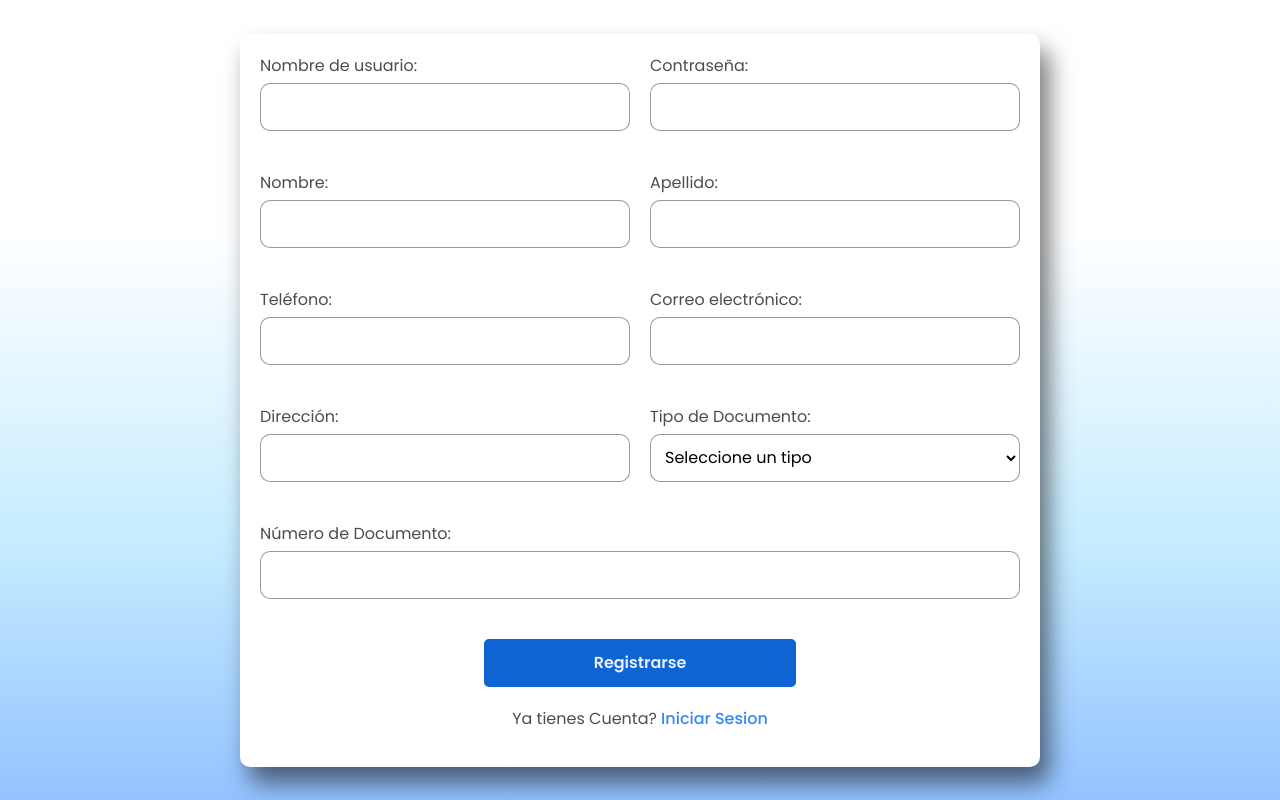
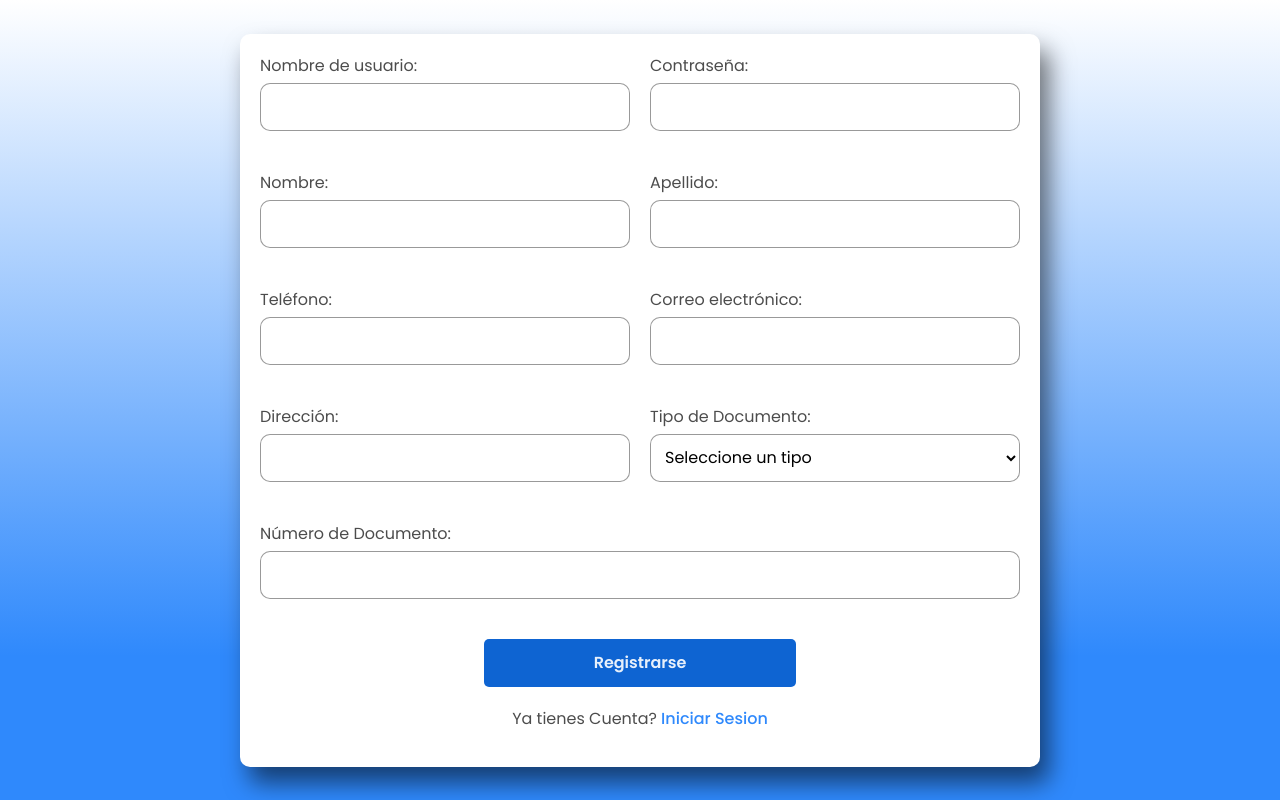
Before and after one commit to wanfrev/nodeJS-sistemaMedico, a React (Vite) app in the folder Frontend/: page /register in a window 1280 px wide. Built offline with nearby package versions, Linux system fonts and the light colour scheme.

Commit message:
Otro cambio

```diff
--- a/Frontend/src/auth/pages/RegisterPage.css
+++ b/Frontend/src/auth/pages/RegisterPage.css
@@ -3,25 +3,8 @@
   justify-content: center;
   align-items: center;
   height: 100vh;
-  background: rgb(148, 194, 255);
-  background: -moz-linear-gradient(
-    0deg,
-    rgba(148, 194, 255, 1) 0%,
-    rgba(197, 236, 255, 1) 32%,
-    rgba(255, 255, 255, 0.9875985794708508) 71%
-  );
-  background: -webkit-linear-gradient(
-    0deg,
-    rgba(148, 194, 255, 1) 0%,
-    rgba(197, 236, 255, 1) 32%,
-    rgba(255, 255, 255, 0.9875985794708508) 71%
-  );
-  background: linear-gradient(
-    0deg,
-    rgba(148, 194, 255, 1) 0%,
-    rgba(197, 236, 255, 1) 32%,
-    rgba(255, 255, 255, 0.9875985794708508) 71%
-  );
+  background: rgb(255,255,255);
+  background: linear-gradient(180deg, rgba(255,255,255,1) 0%, rgba(47,137,252,1) 82%, rgba(47,137,252,1) 100%);
   filter: progid:DXImageTransform.Microsoft.gradient(startColorstr="#94c2ff", endColorstr="#ffffff", GradientType=1);
 }
 
```
